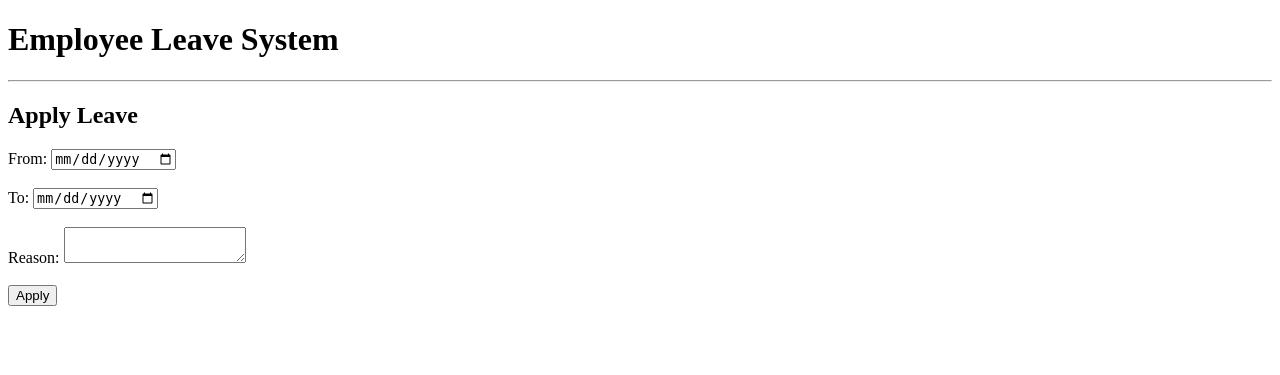
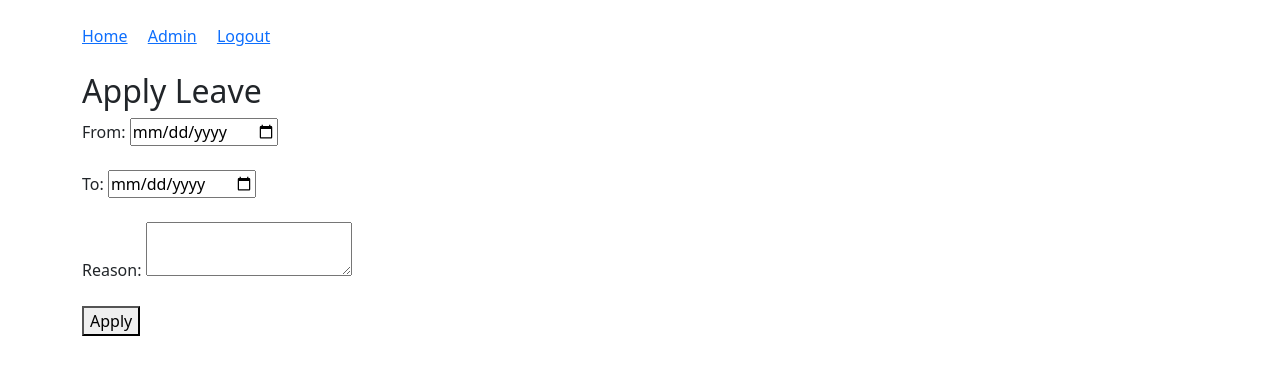
Before and after one commit to gokul447/employee-leave-management, a Flask app: page /apply in a window 1280 px wide. Shown: the top 375 px of the page. Run offline with Flask 3, Linux system fonts and the light colour scheme; the visitor is signed in with stand-in values (Sample User, id 1); some libraries are stand-ins or nearby versions.

Commit message:
Full production upgrade

```diff
--- a/app.py
+++ b/app.py
@@ -2,6 +2,7 @@ from flask import Flask, render_template, request, redirect, session
 import os
 import psycopg2
 from urllib.parse import urlparse
+from werkzeug.security import generate_password_hash, check_password_hash
 
 app = Flask(__name__)
 app.secret_key = "secretkey"
@@ -10,9 +11,6 @@ app.secret_key = "secretkey"
 # Database Connection
 # -------------------------------
 DATABASE_URL = os.environ.get("DATABASE_URL")
-
-if not DATABASE_URL:
-    raise ValueError("DATABASE_URL not set")
 
 url = urlparse(DATABASE_URL)
 
@@ -23,6 +21,23 @@ conn = psycopg2.connect(
     host=url.hostname,
     port=url.port
 )
+
+# -------------------------------
+# Ensure Admin Exists
+# -------------------------------
+cur = conn.cursor()
+cur.execute("SELECT * FROM users WHERE role='admin'")
+admin = cur.fetchone()
+
+if not admin:
+    hashed_admin_password = generate_password_hash("admin123")
+    cur.execute(
+        "INSERT INTO users(name,email,password,role) VALUES(%s,%s,%s,%s)",
+        ('Admin', 'admin@test.com', hashed_admin_password, 'admin')
+    )
+    conn.commit()
+
+cur.close()
 
 # -------------------------------
 # Home
@@ -37,18 +52,26 @@ def index():
 @app.route('/register', methods=['GET', 'POST'])
 def register():
     if request.method == 'POST':
-        name = request.form.get('name')
-        email = request.form.get('email')
-        password = request.form.get('password')
+        try:
+            name = request.form.get('name')
+            email = request.form.get('email')
+            password = request.form.get('password')
 
-        cur = conn.cursor()
-        cur.execute(
-            "INSERT INTO users(name,email,password) VALUES(%s,%s,%s)",
-            (name, email, password)
-        )
-        conn.commit()
-        cur.close()
-        return redirect('/login')
+            hashed_password = generate_password_hash(password)
+
+            cur = conn.cursor()
+            cur.execute(
+                "INSERT INTO users(name,email,password) VALUES(%s,%s,%s)",
+                (name, email, hashed_password)
+            )
+            conn.commit()
+            cur.close()
+
+            return redirect('/login')
+
+        except Exception as e:
+            conn.rollback()
+            return f"Error: {e}"
 
     return render_template('register.html')
 
@@ -62,34 +85,41 @@ def login():
         password = request.form.get('password')
 
         cur = conn.cursor()
-        cur.execute(
-            "SELECT * FROM users WHERE email=%s AND password=%s",
-            (email, password)
-        )
+        cur.execute("SELECT * FROM users WHERE email=%s", (email,))
         user = cur.fetchone()
         cur.close()
 
-        if user:
+        if user and check_password_hash(user[3], password):
             session['user_id'] = user[0]
             session['role'] = user[4]
+
+            if user[4] == 'admin':
+                return redirect('/admin')
+
             return redirect('/dashboard')
 
     return render_template('login.html')
 
 # -------------------------------
-# Dashboard
+# Logout
+# -------------------------------
+@app.route('/logout')
+def logout():
+    session.clear()
+    return redirect('/')
+
+# -------------------------------
+# Dashboard (Employee)
 # -------------------------------
 @app.route('/dashboard')
 def dashboard():
-    user_id = session.get('user_id')
-
-    if not user_id:
+    if not session.get('user_id'):
         return redirect('/login')
 
     cur = conn.cursor()
     cur.execute(
         "SELECT * FROM leaves WHERE user_id=%s",
-        (user_id,)
+        (session.get('user_id'),)
     )
     leaves = cur.fetchall()
     cur.close()
@@ -101,9 +131,7 @@ def dashboard():
 # -------------------------------
 @app.route('/apply', methods=['GET','POST'])
 def apply():
-    user_id = session.get('user_id')
-
-    if not user_id:
+    if not session.get('user_id'):
         return redirect('/login')
 
     if request.method == 'POST':
@@ -114,10 +142,46 @@ def apply():
         cur = conn.cursor()
         cur.execute(
             "INSERT INTO leaves(user_id,from_date,to_date,reason) VALUES(%s,%s,%s,%s)",
-            (user_id, from_date, to_date, reason)
+            (session.get('user_id'), from_date, to_date, reason)
         )
         conn.commit()
         cur.close()
+
         return redirect('/dashboard')
 
     return render_template('apply_leave.html')
+
+# -------------------------------
+# Admin Dashboard
+# -------------------------------
+@app.route('/admin')
+def admin_dashboard():
+    if session.get('role') != 'admin':
+        return "Access Denied"
+
+    cur = conn.cursor()
+    cur.execute("""
+        SELECT leaves.id, users.name, leaves.from_date,
+               leaves.to_date, leaves.reason, leaves.status
+        FROM leaves
+        JOIN users ON leaves.user_id = users.id
+    """)
+    data = cur.fetchall()
+    cur.close()
+
+    return render_template('admin_dashboard.html', leaves=data)
+
+# -------------------------------
+# Approve / Reject
+# -------------------------------
+@app.route('/update/<int:id>/<status>')
+def update_leave(id, status):
+    if session.get('role') != 'admin':
+        return "Access Denied"
+
+    cur = conn.cursor()
+    cur.execute("UPDATE leaves SET status=%s WHERE id=%s", (status, id))
+    conn.commit()
+    cur.close()
+
+    return redirect('/admin')
--- a/templates/layout.html
+++ b/templates/layout.html
@@ -2,10 +2,27 @@
 <html>
 <head>
     <title>Employee Leave System</title>
+    <link href="https://cdn.jsdelivr.net/npm/bootstrap@5.3.3/dist/css/bootstrap.min.css" rel="stylesheet">
 </head>
-<body>
-    <h1>Employee Leave System</h1>
-    <hr>
-    {% block content %}{% endblock %}
+<body class="container mt-4">
+
+<nav class="mb-4">
+    <a href="/" class="me-3">Home</a>
+
+    {% if session.get('user_id') %}
+        {% if session.get('role') == 'admin' %}
+            <a href="/admin" class="me-3">Admin</a>
+        {% else %}
+            <a href="/dashboard" class="me-3">Dashboard</a>
+        {% endif %}
+        <a href="/logout">Logout</a>
+    {% else %}
+        <a href="/login" class="me-3">Login</a>
+        <a href="/register">Register</a>
+    {% endif %}
+</nav>
+
+{% block content %}{% endblock %}
+
 </body>
 </html>
```
Also changed, not shown: templates/admin_dashboard.html (+34 -0 lines).
